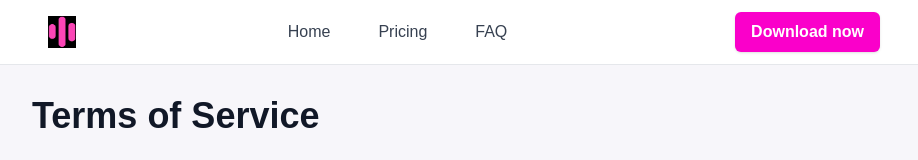
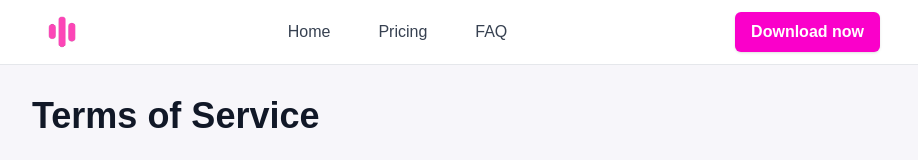
Before and after one commit to tade-dev/vybaze-web, a React (Vite) app: page /terms in a window 1280 px wide. Shown: the top 160 px of the page, without its empty margins (176-1094 px from the left). Built offline with nearby package versions, Linux system fonts and the light colour scheme; a web font is replaced by a local one.

Commit message:
Refactor: Update codebase

```diff
--- a/src/components/TopNavbar.tsx
+++ b/src/components/TopNavbar.tsx
@@ -32,7 +32,7 @@ const TopNavbar = () => {
         <div className="flex items-center">
           <Link to="/">
             <img
-              src="/lovable-uploads/a3d34f09-eebd-4dff-a091-48f9fb1942b6.png"
+              src="/lovable-uploads/aa205ab4-e2b2-4171-bc51-c4cf10abff27.png"
               alt="Vybaze Logo"
               className="h-8 w-auto"
               style={{ maxHeight: '32px' }}
```
Also changed, not shown: public/lovable-uploads/aa205ab4-e2b2-4171-bc51-c4cf10abff27.png (added).
